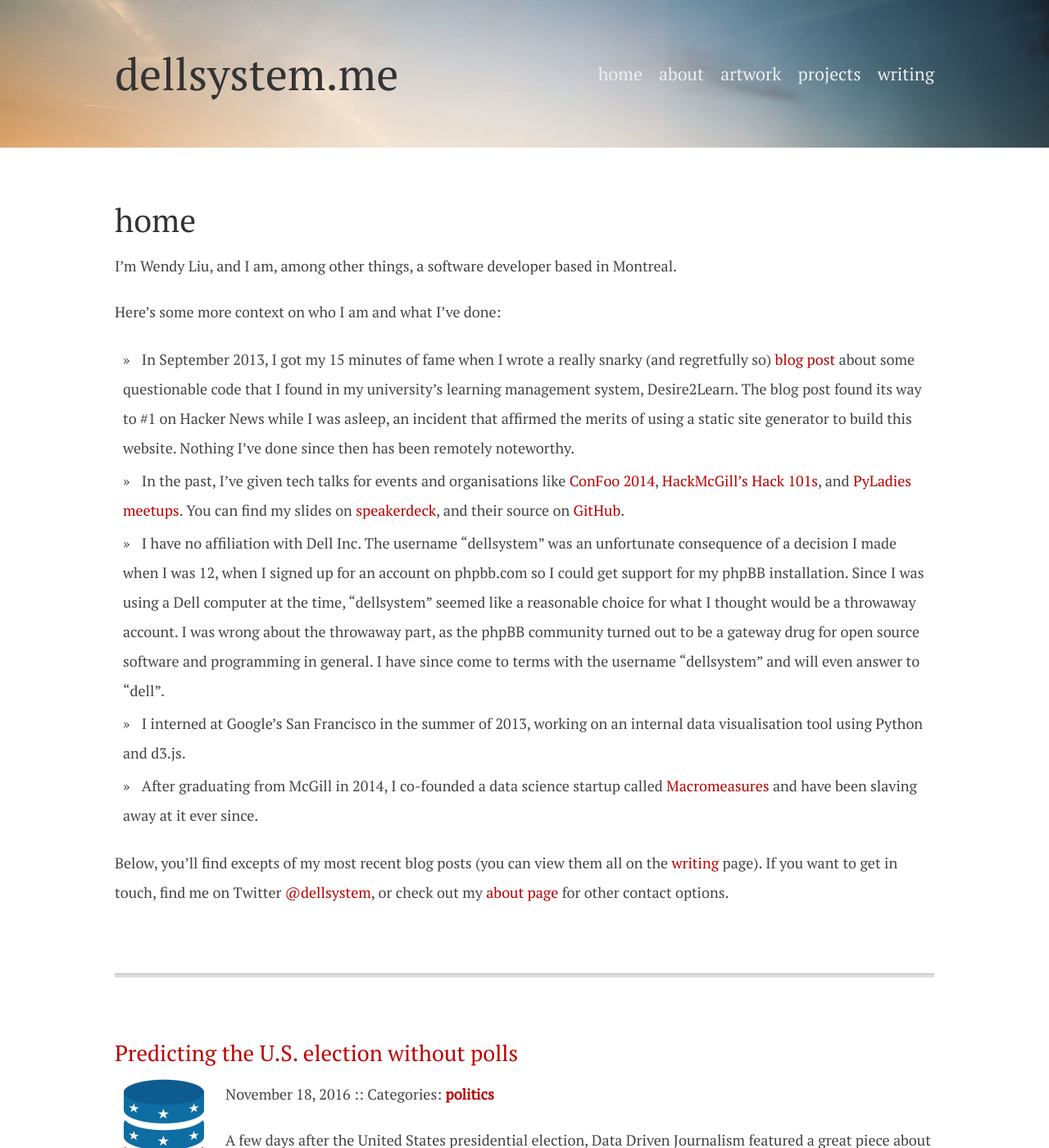
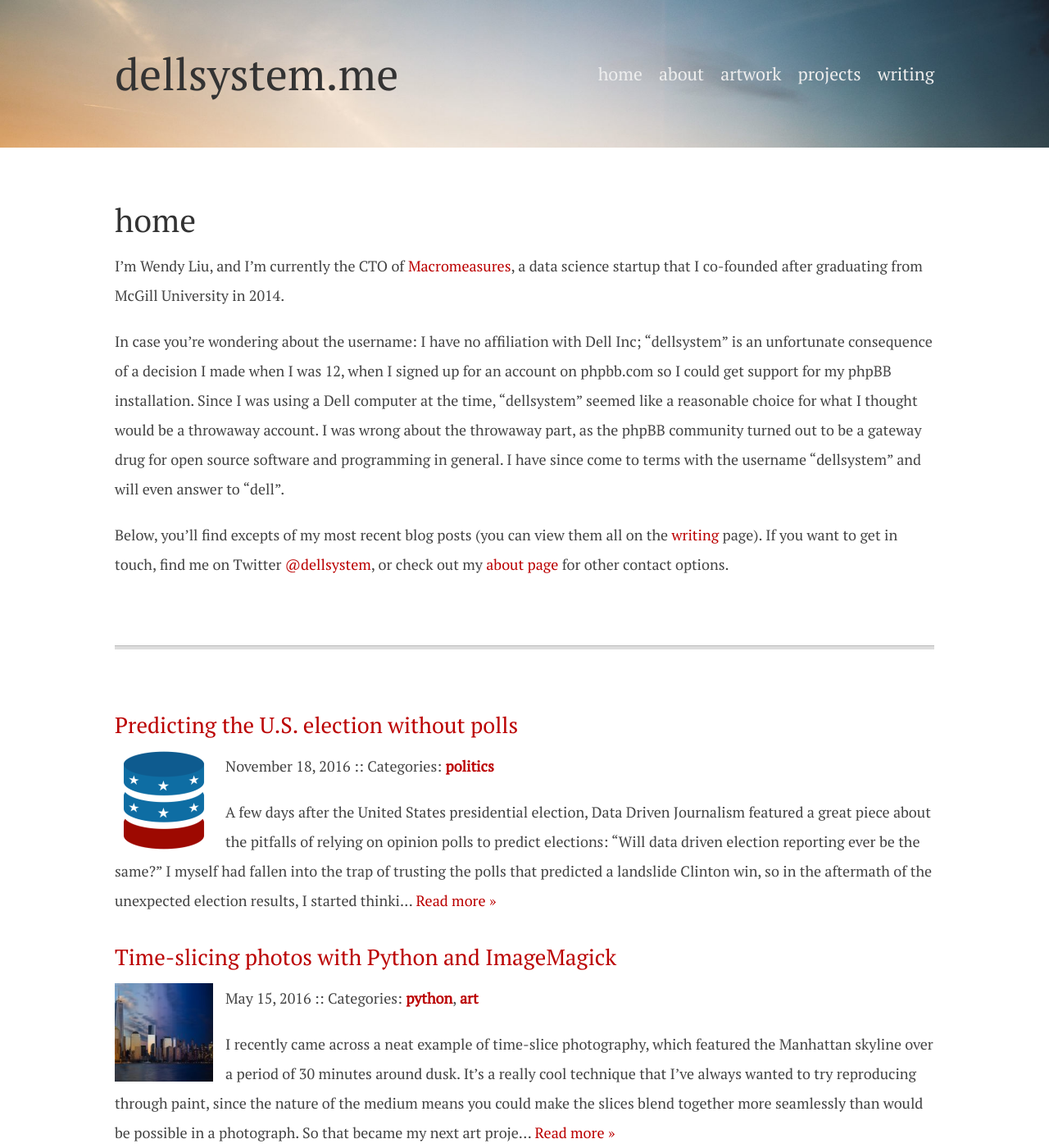
Before and after one commit to dellsystem/dellsystem.github.io, a Jekyll site: the page built from index.md, in a window 1280 px wide and 1400 px high. Shown: the whole window at 82% size. Built offline with Jekyll 4.4.1, drawn with Linux system fonts in a browser that asks for light colours.

Commit message:
Update copy on about/index pages

```diff
--- a/index.md
+++ b/index.md
@@ -3,60 +3,25 @@ layout: default
 title: home
 ---
 
-I'm Wendy Liu, and I am, among other things, a software developer based in
-Montreal.
+I'm Wendy Liu, and I'm currently the CTO of [Macromeasures], a data science
+startup that I co-founded after graduating from McGill University in 2014.
 
-Here's some more context on who I am and what I've done:
-
-* In September 2013, I got my 15 minutes of fame when I wrote a really snarky
-  (and regretfully so) [blog post][d2l] about some questionable code that I
-  found in my university's learning management system, Desire2Learn. The blog
-  post found its way to #1 on Hacker News while I was asleep, an incident that
-  affirmed the merits of using a static site generator to build this website.
-  Nothing I've done since then has been remotely noteworthy.
-* In the past, I've given tech talks for events and organisations like
-  [ConFoo 2014][confoo_talk], [HackMcGill's Hack 101s][hack101_talks], and
-  [PyLadies meetups][pyladies_talk]. You can find my slides on [speakerdeck],
-  and their source on [GitHub][slides].
-* I have no affiliation with Dell Inc. The username "dellsystem" was an
-  unfortunate consequence of a decision I made when I was 12, when I signed up
-  for an account on phpbb.com so I could get support for my phpBB installation.
-  Since I was using a Dell computer at the time, "dellsystem" seemed like a
-  reasonable choice for what I thought would be a throwaway account. I was
-  wrong about the throwaway part, as the phpBB community turned out to be a
-  gateway drug for open source software and programming in general. I have
-  since come to terms with the username "dellsystem" and will even answer to
-  "dell".
-* I interned at Google's San Francisco in the summer of 2013, working on an
-  internal data visualisation tool using Python and d3.js.
-* After graduating from McGill in 2014, I co-founded a data science startup
-  called [Macromeasures] and have been slaving away at it ever since.
+In case you're wondering about the username: I have no affiliation with Dell
+Inc; "dellsystem" is an unfortunate consequence of a decision I made when I was
+12, when I signed up for an account on phpbb.com so I could get support for my
+phpBB installation.  Since I was using a Dell computer at the time,
+"dellsystem" seemed like a reasonable choice for what I thought would be a
+throwaway account. I was wrong about the throwaway part, as the phpBB community
+turned out to be a gateway drug for open source software and programming in
+general. I have since come to terms with the username "dellsystem" and will
+even answer to "dell".
 
 Below, you'll find excepts of my most recent blog posts (you can view them all
 on the [writing](/writing) page). If you want to get in touch, find me on
 Twitter [@dellsystem](https://twitter.com/dellsystem), or check out my [about
 page](/about#contact) for other contact options.
 
-[github]: https://github.com/dellsystem
-[confoo_talk]: https://github.com/dellsystem/slides/tree/master/confoo-2014/optimising-your-javascript
-[hack101_talks]: https://github.com/dellsystem/slides/tree/master/hackmcgill
-[pyladies_talk]: https://github.com/dellsystem/slides/tree/master/pyladies-montreal/git-and-github
-[speakerdeck]: https://speakerdeck.com/dellsystem
-[slides]: https://github.com/dellsystem/slides
-[Wikinotes]: http://www.wikinotes.ca
-[ctf]: http://taskforce.sus.mcgill.ca
-[SSUNS in 2011]: https://github.com/dellsystem/ssuns-2011
-[McMUN in 2013]: https://github.com/dellsystem/mcmun-2013
-[McMUN again in 2014]: https://github.com/dellsystem/mcmun-2014
-[phpBB.com]: https://phpbb.com
-[diva.js]: http://ddmal.music.mcgill.ca/diva
-[DDMAL]: http://ddmal.music.mcgill.ca
-[Agora Octave]: http://agora.octave.org
-[Network Dynamics lab]: http://networkdynamics.org
-[McHacks]: http://mchacks.io
-[frivolous.domains]: http://frivolous.domains
 [Macromeasures]: http://macromeasures.com
-[d2l]: /posts/dont-do-drugs-kids
 
 <br />
 <hr />
```
Also changed, not shown: about.md (+15 -1 lines).
